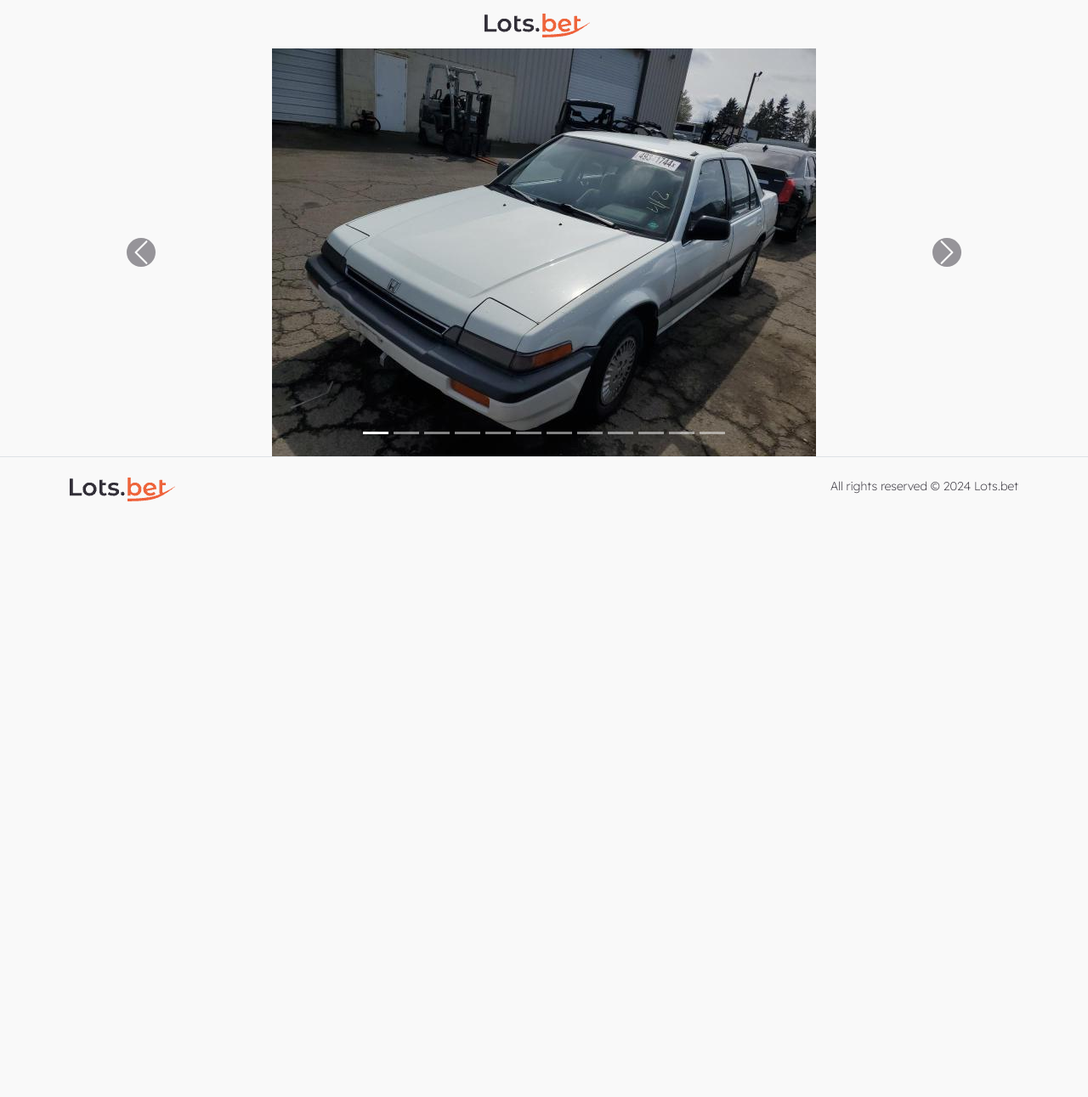
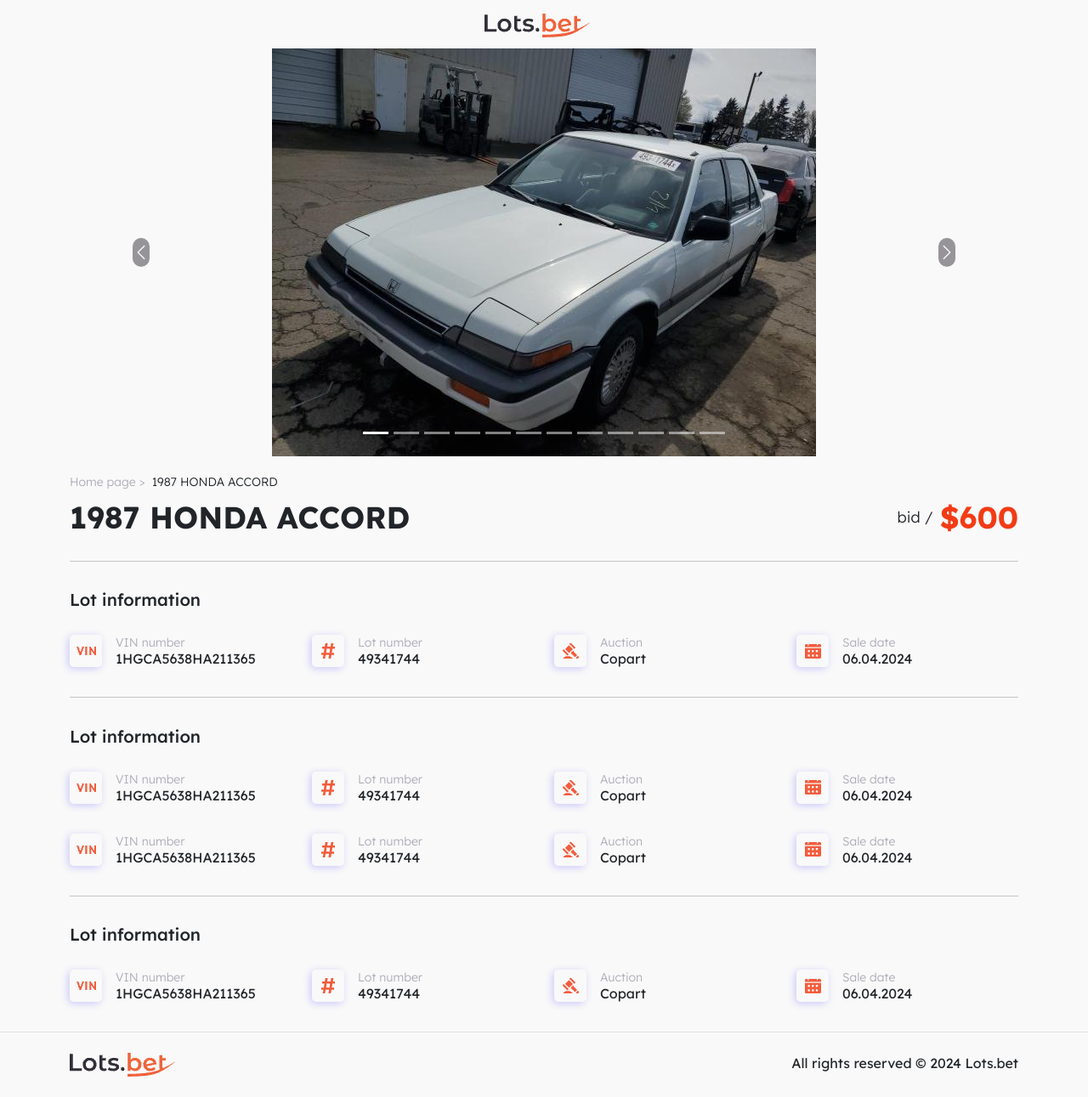
Before and after one commit to xxxLiMoNxxxx/projects, a PHP site: page /car.html in a window 1280 px wide. Shown: the whole page at 85% size. Before the commit the page ends 590 px from the top, so only its background shows below. Run offline with PHP 8.4, Linux system fonts and the light colour scheme.

Commit message:
full car.html

```diff
--- /dev/null
+++ b/html/sites/lots.bet/car.css
@@ -0,0 +1,77 @@
+* {
+    font-family: Lexend;
+}
+body {
+    background: rgb(249, 249, 249);
+}
+.carousel-inner {
+    width:100%;
+    max-height: 480px !important;
+}
+.carousel-item {
+    text-align: center;
+}
+.carousel-inner img {
+    display:inline-block  !important;
+}
+.carousel-control-prev-icon, .carousel-control-next-icon {
+    background-color: rgba(50, 47, 56);
+    border-radius: 100px;
+    backdrop-filter: blur(1px);
+    width: 20px;
+    height: 34px;
+}
+.carousel {
+    margin-bottom: 20px;
+}
+.home-page {
+    color: rgb(175, 172, 183);
+    font-size: 14px;
+    font-weight: 300;
+}
+.current-page {
+    font-size: 14px;
+    font-weight: 300;
+}
+.car-name {
+    font-size: 36px;
+    font-weight: 700;
+}
+.price-bid {
+    color: rgb(242, 60, 22);
+    font-size: 36px;
+    font-weight: 700;
+}
+.bid {
+    font-size: 18px;
+    font-weight: 300;
+}
+hr {
+    margin-top: 0;
+    margin-bottom: 30.5px;
+}
+.option-title {
+    font-size: 20px;
+    font-weight: 500;
+    margin-bottom: 26px;
+}
+.car-background-icon {
+    width: 38px;
+    height: 38px;
+    border-radius: 5px;
+    box-shadow: -2px 2px 10px 0px #1700ff33;
+}
+.option {
+    color: rgb(175, 172, 183);
+    font-size: 14px;
+    font-weight: 300;
+    line-height: 18px;
+}
+.value {
+    font-size: 16px;
+    font-weight: 400;
+    line-height: 20px;
+}
+.col-lg-3 {
+    margin-bottom: 35px;
+}
--- a/html/sites/lots.bet/car.html
+++ b/html/sites/lots.bet/car.html
@@ -13,7 +13,7 @@
             integrity="sha384-T3c6CoIi6uLrA9TneNEoa7RxnatzjcDSCmG1MXxSR1GAsXEV/Dwwykc2MPK8M2HN"
             crossorigin="anonymous"
         />
-        <link rel="stylesheet" href="style.css">
+        <link rel="stylesheet" href="car.css">
         <link rel="preconnect" href="https://fonts.googleapis.com">
         <link rel="preconnect" href="https://fonts.gstatic.com" crossorigin>
         <link href="https://fonts.googleapis.com/css2?family=Lexend:wght@100..900&display=swap" rel="stylesheet">
@@ -91,6 +91,205 @@
                       <span class="visually-hidden">Next</span>
                     </button>
                 </div>
+                <div class="d-flex mb-1">
+                    <a href="index.html" class="home-page me-2 text-decoration-none">Home page ></a>
+                    <div class="current-page">1987 HONDA ACCORD</div>
+                </div>
+                <div class="d-flex justify-content-between mb-4">
+                    <div class="car-name">1987 HONDA ACCORD</div>
+                    <div class="d-flex">
+                        <div class="bid d-flex align-items-center me-2">bid /</div>
+                        <div class="price-bid">$600</div>
+                    </div>
+                </div>
+                <hr>
+                <div class="option-title">Lot information</div>
+                <div class="row">
+                    <div class="col-lg-3">
+                        <div class="d-flex">
+                            <div class="car-background-icon d-flex justify-content-center align-items-center me-3">
+                                <img src="img/vin.png" alt="vin">
+                            </div>
+                            <div>
+                                <div class="option">VIN number</div>
+                                <div class="value">1HGCA5638HA211365</div>
+                            </div>
+                        </div>
+                    </div>
+                    <div class="col-lg-3">
+                        <div class="d-flex">
+                            <div class="car-background-icon d-flex justify-content-center align-items-center me-3">
+                                <img src="img/number.png" alt="number">
+                            </div>
+                            <div>
+                                <div class="option">Lot number</div>
+                                <div class="value">49341744</div>
+                            </div>
+                        </div>
+                    </div>
+                    <div class="col-lg-3">
+                        <div class="d-flex">
+                            <div class="car-background-icon d-flex justify-content-center align-items-center me-3">
+                                <img src="img/auction.png" alt="auction">
+                            </div>
+                            <div>
+                                <div class="option">Auction</div>
+                                <div class="value">Copart</div>
+                            </div>
+                        </div>
+                    </div>
+                    <div class="col-lg-3">
+                        <div class="d-flex">
+                            <div class="car-background-icon d-flex justify-content-center align-items-center me-3">
+                                <img src="img/sale.png" alt="sale">
+                            </div>
+                            <div>
+                                <div class="option">Sale date</div>
+                                <div class="value">06.04.2024</div>
+                            </div>
+                        </div>
+                    </div>
+                </div>
+                <hr>
+                <div class="option-title">Lot information</div>
+                <div class="row">
+                    <div class="col-lg-3">
+                        <div class="d-flex">
+                            <div class="car-background-icon d-flex justify-content-center align-items-center me-3">
+                                <img src="img/vin.png" alt="vin">
+                            </div>
+                            <div>
+                                <div class="option">VIN number</div>
+                                <div class="value">1HGCA5638HA211365</div>
+                            </div>
+                        </div>
+                    </div>
+                    <div class="col-lg-3">
+                        <div class="d-flex">
+                            <div class="car-background-icon d-flex justify-content-center align-items-center me-3">
+                                <img src="img/number.png" alt="number">
+                            </div>
+                            <div>
+                                <div class="option">Lot number</div>
+                                <div class="value">49341744</div>
+                            </div>
+                        </div>
+                    </div>
+                    <div class="col-lg-3">
+                        <div class="d-flex">
+                            <div class="car-background-icon d-flex justify-content-center align-items-center me-3">
+                                <img src="img/auction.png" alt="auction">
+                            </div>
+                            <div>
+                                <div class="option">Auction</div>
+                                <div class="value">Copart</div>
+                            </div>
+                        </div>
+                    </div>
+                    <div class="col-lg-3">
+                        <div class="d-flex">
+                            <div class="car-background-icon d-flex justify-content-center align-items-center me-3">
+                                <img src="img/sale.png" alt="sale">
+                            </div>
+                            <div>
+                                <div class="option">Sale date</div>
+                                <div class="value">06.04.2024</div>
+                            </div>
+                        </div>
+                    </div>
+                    <div class="col-lg-3">
+                        <div class="d-flex">
+                            <div class="car-background-icon d-flex justify-content-center align-items-center me-3">
+                                <img src="img/vin.png" alt="vin">
+                            </div>
+                            <div>
+                                <div class="option">VIN number</div>
+                                <div class="value">1HGCA5638HA211365</div>
+                            </div>
+                        </div>
+                    </div>
+                    <div class="col-lg-3">
+                        <div class="d-flex">
+                            <div class="car-background-icon d-flex justify-content-center align-items-center me-3">
+                                <img src="img/number.png" alt="number">
+                            </div>
+                            <div>
+                                <div class="option">Lot number</div>
+                                <div class="value">49341744</div>
+                            </div>
+                        </div>
+                    </div>
+                    <div class="col-lg-3">
+                        <div class="d-flex">
+                            <div class="car-background-icon d-flex justify-content-center align-items-center me-3">
+                                <img src="img/auction.png" alt="auction">
+                            </div>
+                            <div>
+                                <div class="option">Auction</div>
+                                <div class="value">Copart</div>
+                            </div>
+                        </div>
+                    </div>
+                    <div class="col-lg-3">
+                        <div class="d-flex">
+                            <div class="car-background-icon d-flex justify-content-center align-items-center me-3">
+                                <img src="img/sale.png" alt="sale">
+                            </div>
+                            <div>
+                                <div class="option">Sale date</div>
+                                <div class="value">06.04.2024</div>
+                            </div>
+                        </div>
+                    </div>
+                </div>
+                <hr>
+                <div class="option-title">Lot information</div>
+                <div class="row">
+                    <div class="col-lg-3">
+                        <div class="d-flex">
+                            <div class="car-background-icon d-flex justify-content-center align-items-center me-3">
+                                <img src="img/vin.png" alt="vin">
+                            </div>
+                            <div>
+                                <div class="option">VIN number</div>
+                                <div class="value">1HGCA5638HA211365</div>
+                            </div>
+                        </div>
+                    </div>
+                    <div class="col-lg-3">
+                        <div class="d-flex">
+                            <div class="car-background-icon d-flex justify-content-center align-items-center me-3">
+                                <img src="img/number.png" alt="number">
+                            </div>
+                            <div>
+                                <div class="option">Lot number</div>
+                                <div class="value">49341744</div>
+                            </div>
+                        </div>
+                    </div>
+                    <div class="col-lg-3">
+                        <div class="d-flex">
+                            <div class="car-background-icon d-flex justify-content-center align-items-center me-3">
+                                <img src="img/auction.png" alt="auction">
+                            </div>
+                            <div>
+                                <div class="option">Auction</div>
+                                <div class="value">Copart</div>
+                            </div>
+                        </div>
+                    </div>
+                    <div class="col-lg-3">
+                        <div class="d-flex">
+                            <div class="car-background-icon d-flex justify-content-center align-items-center me-3">
+                                <img src="img/sale.png" alt="sale">
+                            </div>
+                            <div>
+                                <div class="option">Sale date</div>
+                                <div class="value">06.04.2024</div>
+                            </div>
+                        </div>
+                    </div>
+                </div>
             </div>
         </main>
         <footer class="border-top">
--- a/html/sites/lots.bet/style.css
+++ b/html/sites/lots.bet/index.css
@@ -96,25 +96,3 @@ hr {
     font-size: 14px;
     font-weight: 200;
 }
-
-
-.tales {
-    width: 100%;
-}
-.carousel-inner {
-    width:100%;
-    max-height: 400x !important;
-}
-.carousel-item {
-    text-align: center;
-}
-.carousel-inner img {
-    display:inline-block  !important;
-}
-.carousel-control-prev-icon, .carousel-control-next-icon {
-    background-color: rgba(50, 47, 56);
-    border-radius: 100px;
-    backdrop-filter: blur(1px);
-    width: 34px;
-    height: 34px;
-}
--- a/html/sites/lots.bet/index.html
+++ b/html/sites/lots.bet/index.html
@@ -13,7 +13,7 @@
             integrity="sha384-T3c6CoIi6uLrA9TneNEoa7RxnatzjcDSCmG1MXxSR1GAsXEV/Dwwykc2MPK8M2HN"
             crossorigin="anonymous"
         />
-        <link rel="stylesheet" href="style.css">
+        <link rel="stylesheet" href="index.css">
         <link rel="preconnect" href="https://fonts.googleapis.com">
         <link rel="preconnect" href="https://fonts.gstatic.com" crossorigin>
         <link href="https://fonts.googleapis.com/css2?family=Lexend:wght@100..900&display=swap" rel="stylesheet">
```
Also changed, not shown: html/sites/lots.bet/img/auction.png (added), html/sites/lots.bet/img/number.png (added), html/sites/lots.bet/img/sale.png (added), html/sites/lots.bet/img/vin.png (added).
